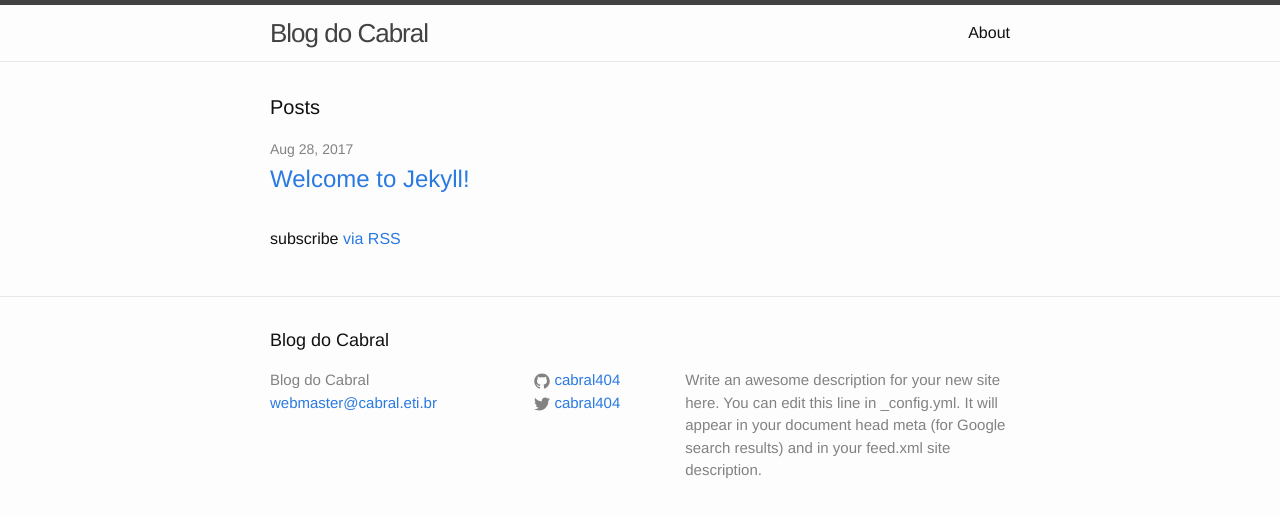
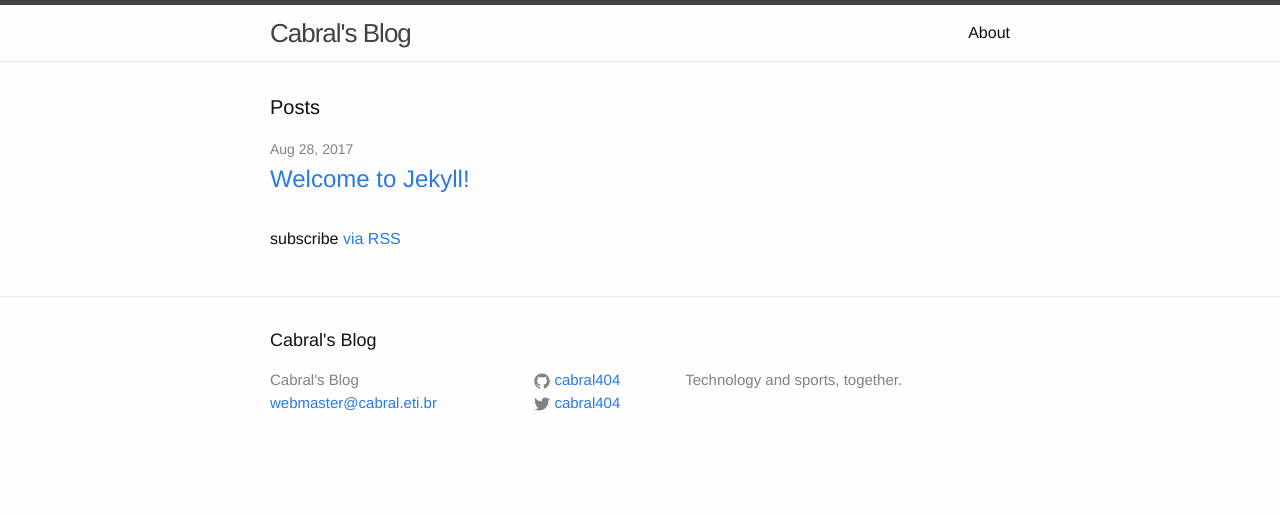
Before and after one commit to cabral404/cabral404.github.io, a Jekyll site: the page built from index.html, in a window 1280 px wide. Shown: the top 517 px of the page. Built offline with Jekyll 4.4.1, drawn with Linux system fonts in a browser that asks for light colours.

Commit message:
Adds description

```diff
--- a/_config.yml
+++ b/_config.yml
@@ -6,12 +6,10 @@
 # 'jekyll serve'. If you change this file, please restart the server process.
 
 # Site settings
-title: Blog do Cabral
+title: Cabral's Blog
 email: webmaster@cabral.eti.br
 description: > # this means to ignore newlines until "baseurl:"
-  Write an awesome description for your new site here. You can edit this
-  line in _config.yml. It will appear in your document head meta (for
-  Google search results) and in your feed.xml site description.
+  Technology and sports, together.
 baseurl: "" # the subpath of your site, e.g. /blog
 url: "http://yourdomain.com" # the base hostname & protocol for your site
 twitter_username: cabral404
```
